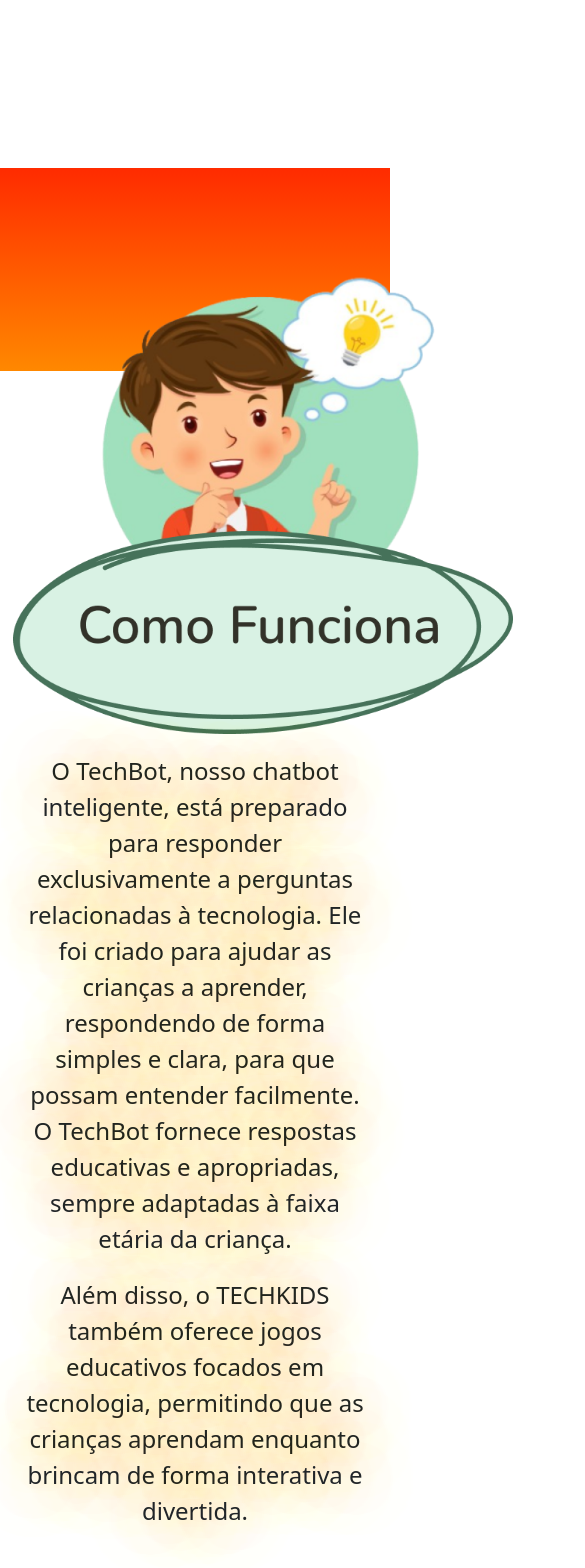
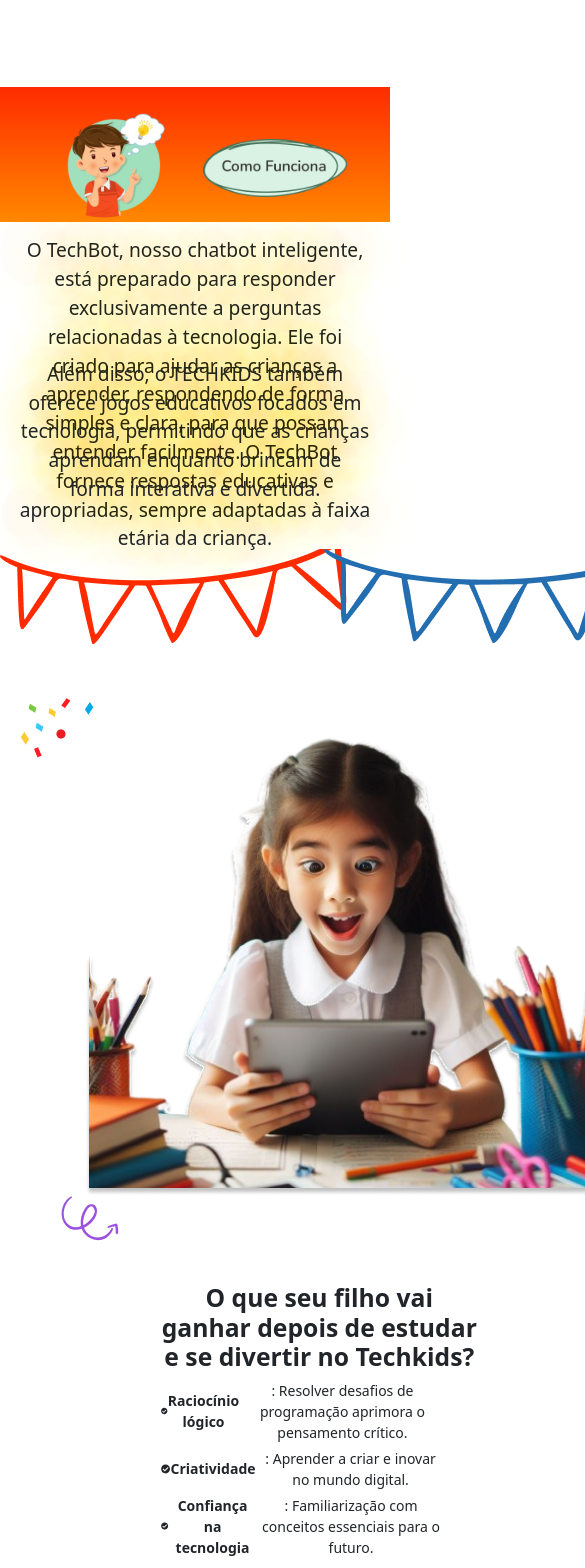
Before and after one commit to guxtavow/TCC, a React (Create React App) app in the folder TCC/: page /vantagens in a window 390 px wide. Shown: the part 220-1788 px from the top of the page, 585 px wide, since content can reach past the window. Built offline with nearby package versions, Linux system fonts and the light colour scheme.

Commit message:
style(posições)

```diff
--- a/TCC/src/pages/Vantagens/vantagens.css
+++ b/TCC/src/pages/Vantagens/vantagens.css
@@ -1,85 +1,112 @@
-/* Estilo para a seção do Banner */
+/* Container Principal */
+.container {
+    width: 90%;
+    max-width: 1200px;
+    margin: 0 auto;
+    padding: 20px;
+}
+
+/* Banner */
 .Banner {
     background-image: linear-gradient(to bottom, transparent 60%, #FF2B00 60%, #FF8800 100%);
-    max-width: 110vw;
+    width: 100%;
     min-height: 60vh;
     max-height: 100vh;
+    display: flex;
+    align-items: center;
+    justify-content: center;
 }
 
-/* Classe para a seção de Vantagens */
-.Vantagens {
+/* Vantagens e Bandeiras */
+.Vantagens, .Bandeiras {
     margin-top: 10vh;
+    padding: 20px 0;
+    margin-block-end: 7%;
 }
 
-/* Classe para as Bandeiras */
-.Bandeiras {
-    margin-top: 20vh;
-}
-
-/* Estilo para imagens */
+/* Imagens */
 #garoto2 {
-    width: 400px;
-    display: flex;
-    margin-left: 15%;
-    margin-top: -28%;
+    max-width: 30vw;
+    height: auto;
+    display: block;
+    margin-top: -29%;
+    margin-left: 14%;
 }
 
 #como {
-    width: 500px;
-    margin-right: -35%;
-    margin-top: -29%;
+    max-width: 37vw;
+    height: auto;
+    display: block;
+    margin-top: -21%;
+    margin-left: 52%;
 }
 
-#ban1 {
-    width: 1300px;
-}
-
-#menina1 {
-    height: 70vh;
-    margin-bottom: -30px;
-    border-radius: 30px;
-    display: flex;
-    margin-right: 0.1vw;
-}
-
-/* Estilo para o texto */
+/* Texto */
 .text3 {
-    font-size: x-large;
-    margin: auto;
+    font-size: 1.5rem;
+    margin: 10% auto;
     width: 90%;
+    height: 10vh;
     text-align: center;
     text-shadow:
        -1px  1px 60px #f2994a,
         1px  1px 60px #f2994a;
-    margin-top: 5%;
 }
 
-/* Estilo para a seção de Recompensa */
+/* Recompensa */
 .Recompensa {
     display: flex;
+    flex-wrap: wrap;
+    justify-content: space-between;
     margin: 0 5% 10%;
-    justify-content: space-between;
 }
 
-/* Estilo para o texto dentro da classe 'text4' */
 .text4 {
-    width: 40vw;
-    flex-direction: column;
-    align-items: flex-start;
+    flex: 1 1 40%;
     text-align: left;
     margin-top: 10%;
+    margin-left: 5%;
 }
 
-/* Estilo para o texto com a classe 'texto' */
 .texto {
     display: flex;
     align-items: center;
     margin: 5px 0;
-    width: 50vw;
+    width: 100%;
     font-size: 0.875rem;
 }
 
-/* Estilo para o elemento com a classe 'Check' */
 .Check {
     background-color: transparent;
 }
+
+/* Media Queries */
+@media (max-width: 1200px) {
+    .text3 {
+        font-size: 1.3rem;
+    }
+
+    .text4, .texto {
+        width: 100%;
+    }
+}
+
+@media (max-width: 768px) {
+    .Banner {
+        min-height: 40vh;
+    }
+
+    .Recompensa {
+        flex-direction: column;
+        align-items: center;
+    }
+
+    .text4, .texto {
+        width: 90%;
+        text-align: center;
+    }
+
+    .text3 {
+        font-size: 1.2rem;
+    }
+}
--- a/TCC/src/pages/Vantagens/vantagens.js
+++ b/TCC/src/pages/Vantagens/vantagens.js
@@ -18,10 +18,11 @@
                 O TechBot, nosso chatbot inteligente, está preparado para responder exclusivamente a perguntas relacionadas à tecnologia.
                 Ele foi criado para ajudar as crianças a aprender, respondendo de forma simples e clara, para que possam entender facilmente.
                 O TechBot fornece respostas educativas e apropriadas, sempre adaptadas à faixa etária da criança.
+
             </p>
             <p className='text3'>
-                Além disso, o TECHKIDS também oferece jogos educativos focados em tecnologia,
-                permitindo que as crianças aprendam enquanto brincam de forma interativa e divertida.
+            Além disso, o TECHKIDS também oferece jogos educativos focados em tecnologia,
+            permitindo que as crianças aprendam enquanto brincam de forma interativa e divertida.
             </p>
 
             <div className='Bandeiras'>
```
Lines whose indentation alone changed are shown as unchanged.
